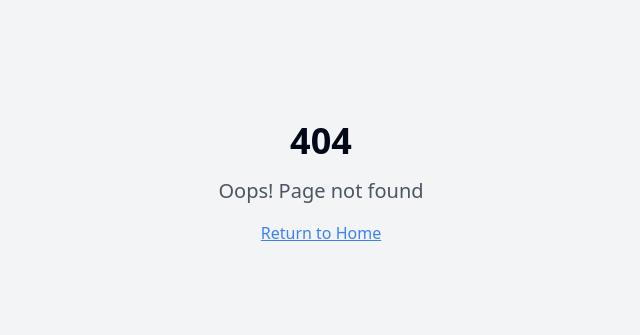
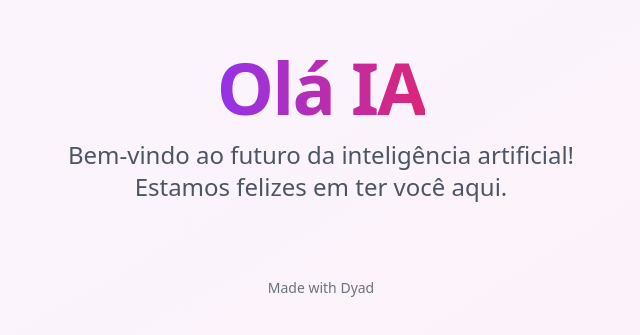
Before and after one commit to pedrobarroscastro96/WelcomeIA, a React (Vite) app: page /hello-ia in a window 1280 px wide. Before the commit this address had no page. Shown: the part 217-552 px from the top of the page, without its empty margins (319-959 px from the left). Built offline with nearby package versions, Linux system fonts and the light colour scheme.

Commit message:
[dyad] Created HelloIA page with welcome message - wrote 3 file(s)

```diff
--- a/src/App.tsx
+++ b/src/App.tsx
@@ -4,6 +4,7 @@ import { TooltipProvider } from "@/components/ui/tooltip";
 import { QueryClient, QueryClientProvider } from "@tanstack/react-query";
 import { BrowserRouter, Routes, Route } from "react-router-dom";
 import Index from "./pages/Index";
+import HelloIA from "./pages/HelloIA";
 import NotFound from "./pages/NotFound";
 
 const queryClient = new QueryClient();
@@ -16,6 +17,7 @@ const App = () => (
       <BrowserRouter>
         <Routes>
           <Route path="/" element={<Index />} />
+          <Route path="/hello-ia" element={<HelloIA />} />
           {/* ADD ALL CUSTOM ROUTES ABOVE THE CATCH-ALL "*" ROUTE */}
           <Route path="*" element={<NotFound />} />
         </Routes>
--- /dev/null
+++ b/src/pages/HelloIA.tsx
@@ -0,0 +1,28 @@
+import { MadeWithDyad } from "@/components/made-with-dyad";
+
+const HelloIA = () => {
+  return (
+    <div className="min-h-screen flex flex-col items-center justify-center bg-gradient-to-br from-purple-50 to-pink-50 dark:from-purple-950 dark:to-pink-950 p-6">
+      <div className="max-w-2xl text-center space-y-8">
+        <div className="space-y-4">
+          <h1 className="text-5xl md:text-7xl font-extrabold tracking-tight">
+            <span className="bg-gradient-to-r from-purple-600 to-pink-600 bg-clip-text text-transparent">
+              Olá IA
+            </span>
+          </h1>
+          <p className="text-xl md:text-2xl text-gray-600 dark:text-gray-300 font-light leading-relaxed">
+            Bem-vindo ao futuro da inteligência artificial!
+            <br className="hidden md:block" />
+            Estamos felizes em ter você aqui.
+          </p>
+        </div>
+
+        <div className="pt-6">
+          <MadeWithDyad />
+        </div>
+      </div>
+    </div>
+  );
+};
+
+export default HelloIA;
--- a/src/pages/Index.tsx
+++ b/src/pages/Index.tsx
@@ -1,17 +1,37 @@
-// Update this page (the content is just a fallback if you fail to update the page)
-
 import { MadeWithDyad } from "@/components/made-with-dyad";
+import { Button } from "@/components/ui/button";
+import { ArrowRight } from "lucide-react";
 
 const Index = () => {
   return (
-    <div className="min-h-screen flex items-center justify-center bg-gray-100">
-      <div className="text-center">
-        <h1 className="text-4xl font-bold mb-4">Welcome to Your Blank App</h1>
-        <p className="text-xl text-gray-600">
-          Start building your amazing project here!
-        </p>
+    <div className="min-h-screen flex flex-col items-center justify-center bg-gradient-to-br from-blue-50 to-indigo-100 dark:from-blue-950 dark:to-indigo-950 p-6">
+      <div className="max-w-2xl text-center space-y-8">
+        <div className="space-y-4">
+          <h1 className="text-5xl md:text-7xl font-extrabold tracking-tight">
+            <span className="bg-gradient-to-r from-blue-600 to-indigo-600 bg-clip-text text-transparent">
+              Welcome to Your App
+            </span>
+          </h1>
+          <p className="text-xl md:text-2xl text-gray-600 dark:text-gray-300 font-light leading-relaxed">
+            Start building your amazing project here!
+          </p>
+        </div>
+
+        <div className="flex flex-col sm:flex-row gap-4 justify-center pt-4">
+          <Button
+            size="lg"
+            className="bg-gradient-to-r from-blue-600 to-indigo-600 hover:from-blue-700 hover:to-indigo-700 text-white shadow-lg hover:shadow-xl transition-all duration-300"
+            onClick={() => window.location.href = '/hello-ia'}
+          >
+            Say Hello to IA
+            <ArrowRight className="ml-2 h-5 w-5" />
+          </Button>
+        </div>
+
+        <div className="pt-6">
+          <MadeWithDyad />
+        </div>
       </div>
-      <MadeWithDyad />
     </div>
   );
 };
```
